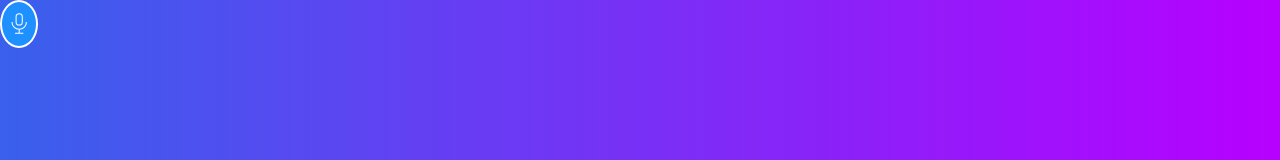
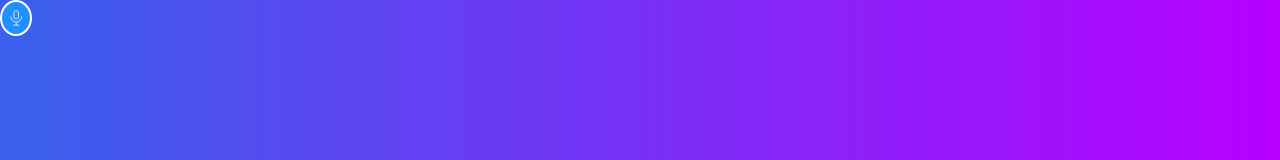
Before and after one commit to italoknd/voice-recognition, a Vue app in the folder voice-recognition/: page / in a window 1280 px wide. Shown: the top 160 px of the page. Built offline with nearby package versions, Linux system fonts and the light colour scheme.

Commit message:
refactoring components and styles

```diff
--- a/voice-recognition/src/components/VueVoiceRecognition.vue
+++ b/voice-recognition/src/components/VueVoiceRecognition.vue
@@ -1,6 +1,6 @@
 <script setup>
 import { ref, onMounted, watch } from 'vue'
-import Mic from '../icons/Microphone.vue'
+import Microphone from '../icons/Microphone.vue'
 
 const transcript = ref('')
 const is_recording = ref(false)
@@ -49,16 +49,16 @@ const toggle_mic = () => {
 </script>
 
 <template>
-  <div>
-    <Mic class="mic-container" @click="toggle_mic()" />
-    <p v-text="transcript"></p>
+  <div class="mic-container">
+    <Microphone class="mic-icon" @click="toggle_mic()" />
   </div>
+  <p v-text="transcript"></p>
 </template>
 
 <style scoped>
 .mic-container {
-  min-height: 6vh;
-  min-width: 3vw;
+  height: 4.5vh;
+  width: 2.5vw;
 
   border-radius: 50%;
   border: 2px solid white;
@@ -74,6 +74,14 @@ const toggle_mic = () => {
   border: 2px solid rgb(220, 220, 220);
 }
 
+.mic-icon {
+  display: flex;
+  justify-content: center;
+  align-self: center;
+  width: 100%;
+  height: 100%;
+}
+
 .recording {
   background: rgb(223, 77, 77);
 }
```
Also changed, not shown: voice-recognition/src/Mic.vue (deleted, +0 -11 lines), 1 other file (tests, documents, lock files or other folders).
